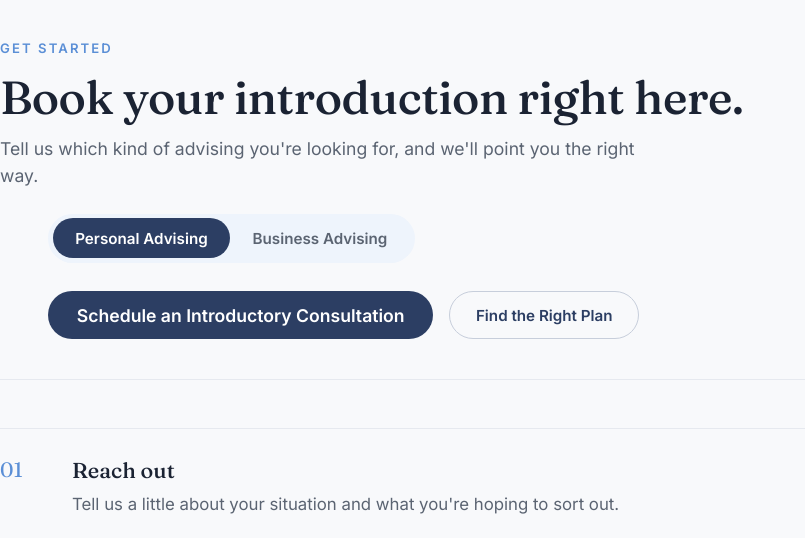
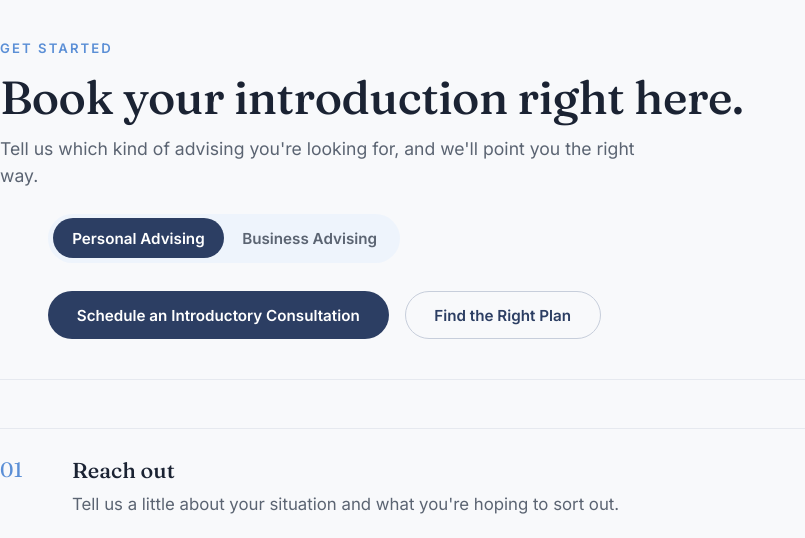
Before and after one commit to gonzodog22/kaligirl, a WordPress theme: template kaligirl-wp-theme/page-get-started.php in a window 1280 px wide. Shown: the part 109-647 px from the top of the page, without its empty margins (0-805 px from the left). Run offline with PHP 8.4 and a stand-in for WordPress, Linux system fonts and the light colour scheme; the site name, menu and one post (Sample post) are stand-ins, and other content is empty.

Commit message:
Fix Get Started toggle/buttons + auto cache-busting for theme assets
Root cause of "buttons don't hide, don't bind, forms not embedded":
functions.php enqueued style.css and main.js under the static
KALIGIRL_VERSION constant, so every edit shipped under the exact same
?ver= query string — a browser (or host-level cache) that had already
fetched an older main.js had no reason to request the new one. Switched
to filemtime()-based versioning (kaligirl_asset_version()) so every
file change automatically busts the cache going forward.

Also addressed real design feedback on the fork page itself:
- Personal/Business toggle is now an actual sliding control (a thumb
  <span> positioned purely via :has()/:checked, no added JS) instead of
  two separately-colored pill buttons.
- The two route buttons (.btn-pill / .btn-outline) now match in size —
  they previously differed in font-size and padding since those are
  each class's own global defaults, scoped an override for this button
  group specifically.

Kept the single-page design (fork + JS-toggled form views) rather than
splitting into separate WordPress pages per route, per direction — the
real security boundary is unchanged and unaffected either way: it's the
server-side Zoho Creator "status == used" check in inc/zoho.php, not
anything about how the token is generated or which page structure hosts
the iframe. A hand-crafted or guessed token has no realistic chance of
matching a real (UUID-random, Zoho-side-confirmed) submission record.

```diff
--- a/kaligirl-wp-theme/functions.php
+++ b/kaligirl-wp-theme/functions.php
@@ -26,6 +26,17 @@ add_action( 'after_setup_theme', 'kaligirl_setup' );
 /**
  * Styles & scripts.
  */
+/**
+ * Cache-bust a theme asset by its own file modification time rather than
+ * the static KALIGIRL_VERSION constant — otherwise every style.css/main.js
+ * edit ships under the exact same ?ver= query string, and browsers/CDNs
+ * that cached the previous version have no reason to fetch the new one.
+ */
+function kaligirl_asset_version( $relative_path ) {
+	$file = KALIGIRL_DIR . $relative_path;
+	return file_exists( $file ) ? (string) filemtime( $file ) : KALIGIRL_VERSION;
+}
+
 function kaligirl_assets() {
 	wp_enqueue_style(
 		'kaligirl-fonts',
@@ -33,8 +44,8 @@ function kaligirl_assets() {
 		array(),
 		null
 	);
-	wp_enqueue_style( 'kaligirl-style', get_stylesheet_uri(), array(), KALIGIRL_VERSION );
-	wp_enqueue_script( 'kaligirl-main', KALIGIRL_URI . '/js/main.js', array(), KALIGIRL_VERSION, true );
+	wp_enqueue_style( 'kaligirl-style', get_stylesheet_uri(), array(), kaligirl_asset_version( '/style.css' ) );
+	wp_enqueue_script( 'kaligirl-main', KALIGIRL_URI . '/js/main.js', array(), kaligirl_asset_version( '/js/main.js' ), true );
 }
 add_action( 'wp_enqueue_scripts', 'kaligirl_assets' );
 
--- a/kaligirl-wp-theme/page-get-started.php
+++ b/kaligirl-wp-theme/page-get-started.php
@@ -4,19 +4,25 @@
  *
  * Fork page per the Get Started migration handoff (supersedes the earlier
  * Moxo iframe entirely — do not reintroduce it). A Personal/Business
- * toggle controls which of two buttons are visible; each leads to an
- * already-built Zoho Forms embed (not custom), gated by a one-time token
- * generated client-side (js/main.js) and appended to the iframe's src.
+ * sliding toggle controls which of two buttons are visible; each reveals
+ * an already-built Zoho Forms embed (not custom) on this same page, gated
+ * by a one-time token generated client-side (js/main.js) and appended to
+ * the iframe's src.
  *
  * - "Schedule an Introductory Consultation" (Route Two) — always visible,
  *   both toggle states — submits to /booking?token=... on completion.
  * - "Find the Right Plan" (Route One) — visible only in "Personal
  *   Advising" mode — submits to /payment?token=... on completion.
  *
- * Real security is server-side: /booking and /payment (page-booking.php,
- * page-payment.php) validate the token against Zoho Creator before
- * rendering anything (inc/zoho.php). This page's job is only to generate
- * the token and get it into the iframe URL and the fallback "Continue" link.
+ * The actual security boundary is NOT this page or the token generator —
+ * it's the server-side check in /booking and /payment (page-booking.php,
+ * page-payment.php via inc/zoho.php), which requires a matching token
+ * record in Zoho Creator with status "used". That status only gets set by
+ * a real Zoho Forms submission (on Zoho's side), so guessing or
+ * hand-crafting a token client-side doesn't get anyone in — there's
+ * nothing for an attacker to reach without a genuine submission having
+ * already happened. This page's job is only to generate the token and get
+ * it into the iframe URL and the fallback "Continue" link.
  *
  * TWO THINGS NEED MANUAL CONFIRMATION (see README + PR notes):
  * 1. Whether each Zoho Form's own "Redirect URL on Submission" setting can
@@ -72,6 +78,7 @@ $kg_steps = array(
 					<label for="kg-mode-personal">Personal Advising</label>
 					<input type="radio" id="kg-mode-business" name="kg-advising-mode" value="business">
 					<label for="kg-mode-business">Business Advising</label>
+					<span class="advising-toggle__thumb" aria-hidden="true"></span>
 				</div>
 
 				<div class="route-buttons">
--- a/kaligirl-wp-theme/style.css
+++ b/kaligirl-wp-theme/style.css
@@ -577,11 +577,16 @@ img { max-width: 100%; }
 }
 .embed-frame iframe { border: none; display: block; }
 
-/* Personal/Business segmented toggle — a pair of visually-hidden radios
-   with styled labels, so it's keyboard-operable and screen-reader
-   sensible without hand-rolled ARIA state management. */
+/* Personal/Business sliding toggle — a pair of visually-hidden radios with
+   styled labels (keyboard-operable, no hand-rolled ARIA state) plus a
+   thumb `<span>` whose position is driven purely by :has()/:checked, no
+   JS needed for the slide itself. Both labels are equal-width grid cells
+   so the thumb's 50%/translateX(100%) math lines up exactly. */
 .advising-toggle {
-  display: inline-flex;
+  position: relative;
+  display: inline-grid;
+  grid-template-columns: 1fr 1fr;
+  min-width: 22rem;
   padding: 0.3rem;
   background: var(--blue-pale);
   border-radius: var(--radius-pill);
@@ -595,27 +600,50 @@ img { max-width: 100%; }
   clip: rect(1px, 1px, 1px, 1px);
 }
 .advising-toggle label {
-  padding: 0.65rem 1.4rem;
+  position: relative;
+  z-index: 1;
+  text-align: center;
+  padding: 0.65rem 1rem;
   border-radius: var(--radius-pill);
   font-size: 0.95rem;
   font-weight: 600;
   color: var(--text-body);
   cursor: pointer;
-  transition: background 0.25s ease, color 0.25s ease;
+  transition: color 0.25s ease;
 }
 .advising-toggle input[type="radio"]:checked + label {
-  background: var(--navy);
   color: #fff;
 }
 .advising-toggle input[type="radio"]:focus-visible + label {
   outline: 2px solid var(--blue);
   outline-offset: 2px;
 }
+.advising-toggle__thumb {
+  position: absolute;
+  z-index: 0;
+  top: 0.3rem;
+  left: 0.3rem;
+  width: calc(50% - 0.3rem);
+  height: calc(100% - 0.6rem);
+  background: var(--navy);
+  border-radius: var(--radius-pill);
+  transition: transform 0.25s ease;
+}
+.advising-toggle:has(#kg-mode-business:checked) .advising-toggle__thumb {
+  transform: translateX(100%);
+}
 
 .route-buttons {
   display: flex;
   flex-wrap: wrap;
   gap: 1rem;
+}
+/* Both route buttons share one visual size regardless of .btn-pill's vs.
+   .btn-outline's own (different) global padding/font-size defaults. */
+.route-buttons .btn-pill,
+.route-buttons .btn-outline {
+  padding: 0.85rem 1.8rem;
+  font-size: 0.95rem;
 }
 /* .btn-outline sets its own `display`, which (same-origin, same-specificity
    tie broken by source order) would otherwise beat the browser's default
```
